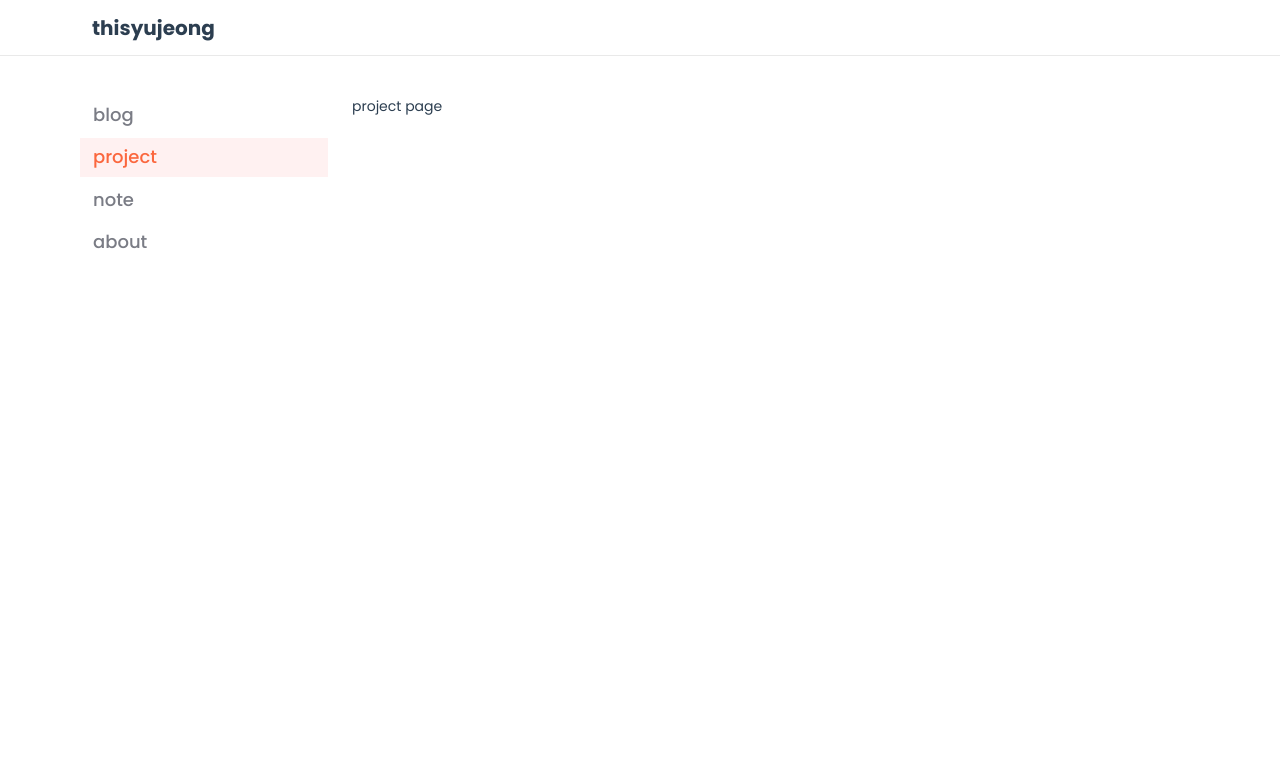
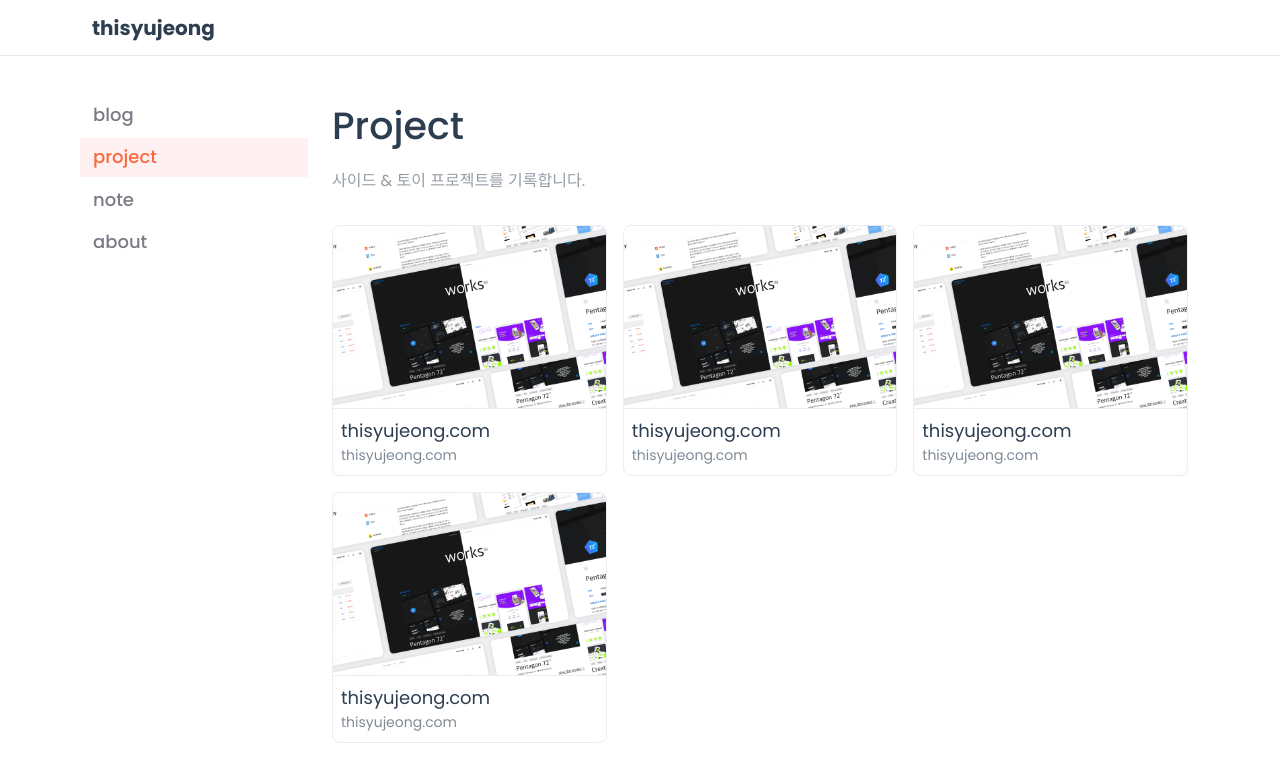
Before and after one commit to thisyujeong/thisyujeong-dev, a Next.js app: page /project in a window 1280 px wide. Shown: the top 782 px of the page. Built offline with nearby package versions, Linux system fonts and the light colour scheme; a web font is replaced by a local one.

Commit message:
add: ProjectCards Component, styling

```diff
--- a/components/Container.style.ts
+++ b/components/Container.style.ts
@@ -7,7 +7,7 @@ export const ContainerContainer = styled.div`
     margin: 0 auto;
     padding: 40px 22px 0;
     display: grid;
-    grid-template-columns: 260px auto;
+    grid-template-columns: 240px auto;
   }
 `;
 
--- /dev/null
+++ b/components/ProjectCards.style.ts
@@ -0,0 +1,48 @@
+import styled from '@emotion/styled';
+
+export const ProjectCardsContainer = styled.div`
+  display: flex;
+  flex-wrap: wrap;
+  margin: -8px;
+  a {
+    display: block;
+    width: 33.3333%;
+    padding: 8px;
+  }
+`;
+export const ProjectCard = styled.div`
+  position: relative;
+  border-radius: 8px;
+  overflow: hidden;
+  border: 1px solid #ececf3;
+  transition: all 0.2s ease;
+  &:hover {
+    background: #f5f5f7;
+    transform: translateY(-8px);
+    h2 {
+      color: #fb673e;
+    }
+  }
+`;
+
+export const ProjectCardImg = styled.div`
+  position: relative;
+  padding: 33.3333%;
+
+  img {
+    position: absolute;
+    height: 100%;
+  }
+`;
+export const ProjectCardCopy = styled.div`
+  border-top: 1px solid #ececf3;
+  padding: 8px;
+`;
+
+export const ProjectCardTitle = styled.h2`
+  font-size: 18px;
+  transition: all 0.2s ease;
+`;
+export const ProjectCardDesc = styled.p`
+  opacity: 0.6;
+`;
--- /dev/null
+++ b/components/ProjectCards.tsx
@@ -0,0 +1,37 @@
+import { Project } from 'lib/types';
+import Image from 'next/image';
+import {
+  ProjectCardsContainer,
+  ProjectCard,
+  ProjectCardImg,
+  ProjectCardCopy,
+  ProjectCardTitle,
+  ProjectCardDesc,
+} from './ProjectCards.style';
+
+const ProjectCards = ({ projects }: { projects: Project[] }) => {
+  return (
+    <ProjectCardsContainer>
+      {projects.map((project) => (
+        <a href={project.url} key={project.title} target="_blank" rel="noreferrer">
+          <ProjectCard>
+            <ProjectCardImg>
+              <Image
+                src={project.image}
+                alt={project.title}
+                layout="fill"
+                objectFit="cover"
+              />
+            </ProjectCardImg>
+            <ProjectCardCopy>
+              <ProjectCardTitle>{project.title}</ProjectCardTitle>
+              <ProjectCardDesc>{project.title}</ProjectCardDesc>
+            </ProjectCardCopy>
+          </ProjectCard>
+        </a>
+      ))}
+    </ProjectCardsContainer>
+  );
+};
+
+export default ProjectCards;
--- a/components/RecentPost.tsx
+++ b/components/RecentPosts.tsx
@@ -8,7 +8,7 @@ import {
   PostCard,
   PostTitle,
   PostDesc,
-} from './RecentPost.style';
+} from './RecentPosts.style';
 
 const RecentPost = ({ posts }: { posts: Blog[] }) => {
   return (
--- a/components/SideNav.style.ts
+++ b/components/SideNav.style.ts
@@ -29,7 +29,6 @@ export const SideNavContainer = styled.div`
     }
 
     &:hover:not([data-selected='true']) {
-      background: #fffafa;
       background: #ececf3;
     }
   }
--- /dev/null
+++ b/data/projects.ts
@@ -0,0 +1,34 @@
+import { Project } from 'lib/types';
+
+/**
+ * Recommended image size: 600 x 400
+ */
+
+const projects: Project[] = [
+  {
+    title: 'thisyujeong.com',
+    description: 'React, NodeJS, MongoDB를 사용한 개인 프토폴리오 사이트입니다.',
+    url: 'https://thisyujeong.com',
+    image: '/projects/thisyujeong-com.png',
+  },
+  {
+    title: 'thisyujeong.com',
+    description: 'React, NodeJS, MongoDB를 사용한 개인 프토폴리오 사이트입니다.',
+    url: 'https://thisyujeong.com',
+    image: '/projects/thisyujeong-com.png',
+  },
+  {
+    title: 'thisyujeong.com',
+    description: 'React, NodeJS, MongoDB를 사용한 개인 프토폴리오 사이트입니다.',
+    url: 'https://thisyujeong.com',
+    image: '/projects/thisyujeong-com.png',
+  },
+  {
+    title: 'thisyujeong.com',
+    description: 'React, NodeJS, MongoDB를 사용한 개인 프토폴리오 사이트입니다.',
+    url: 'https://thisyujeong.com',
+    image: '/projects/thisyujeong-com.png',
+  },
+];
+
+export default projects;
--- a/pages/index.tsx
+++ b/pages/index.tsx
@@ -2,7 +2,7 @@ import Image from 'next/image';
 import styles from '../styles/Home.module.css';
 import TopBar from '../components/TopBar';
 import Layout from '../components/Container';
-import RecentPost from '../components/RecentPost';
+import RecentPost from '../components/RecentPosts';
 import { allBlogs } from 'contentlayer/generated';
 import { InferGetStaticPropsType } from 'next';
 
--- a/pages/project.tsx
+++ b/pages/project.tsx
@@ -1,10 +1,23 @@
-import Layout from '../components/Container';
+import ProjectCards from 'components/ProjectCards';
+import Title from 'components/Title';
+import metadata from 'data/metadata';
+import projects from 'data/projects';
+import { NextSeo } from 'next-seo';
+import Container from '../components/Container';
 
 const project = () => {
   return (
-    <Layout>
-      <span>project page</span>
-    </Layout>
+    <Container>
+      <NextSeo
+        title="Projects | thisyujeong"
+        description="사이드 & 토이 프로젝트를 기록합니다."
+        canonical={`${metadata.meta.url}/blog`}
+        openGraph={{ url: `${metadata.meta.url}/blog` }}
+      />
+
+      <Title title="project" description="사이드 & 토이 프로젝트를 기록합니다." />
+      <ProjectCards projects={projects} />
+    </Container>
   );
 };
 
```
Also changed, not shown: lib/types.ts (+9 -0 lines), components/RecentPosts.style.ts (renamed from components/RecentPost.style.ts), public/projects/thisyujeong-com.png (added).
